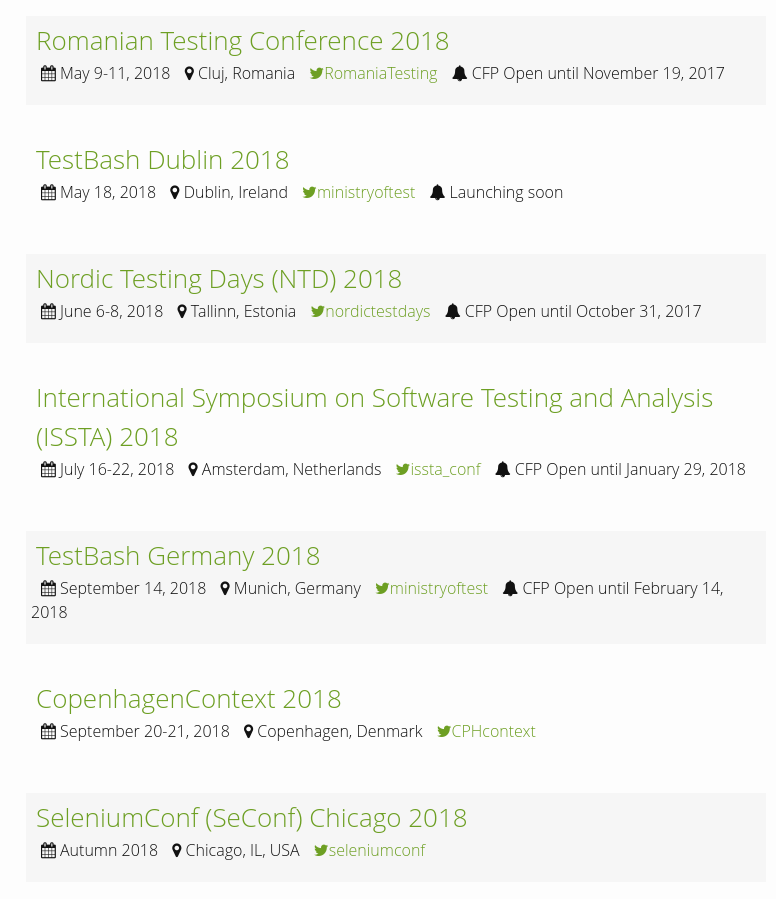
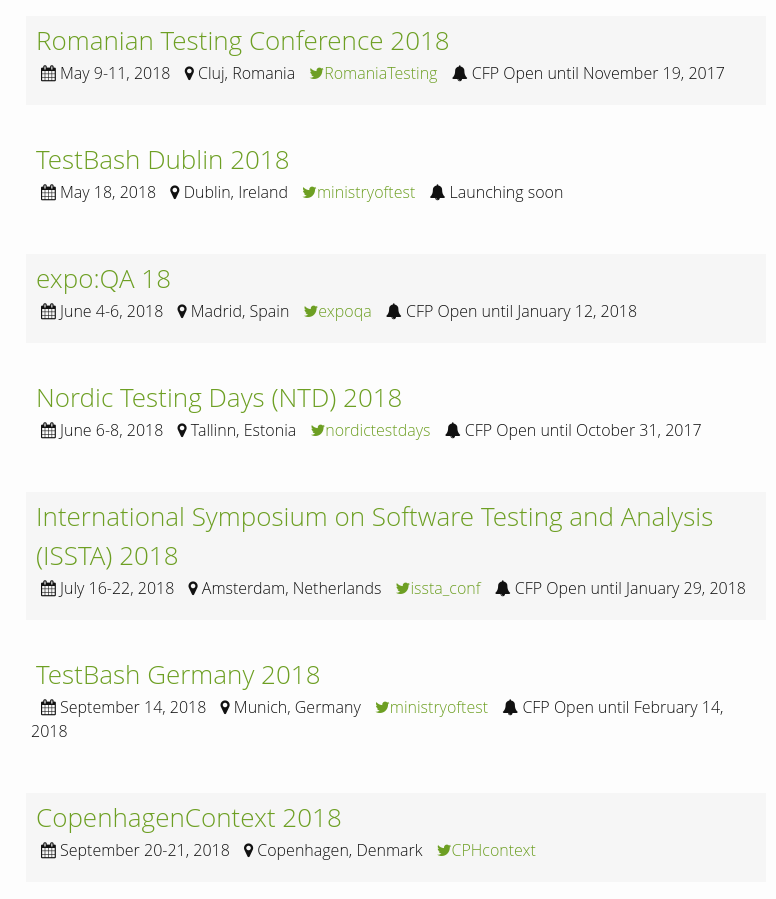
Before and after one commit to TestingConferences/testingconferences.github.io, a Jekyll site: the page built from index.html, in a window 1280 px wide and 900 px high, scrolled down 2710 px. Shown: the whole window, without its empty margins (244-1020 px from the left). Built offline with Jekyll 4.4.1, drawn with Linux system fonts in a browser that asks for light colours.

Commit message:
Added expo:QA 18

```diff
--- a/_data/current.yml
+++ b/_data/current.yml
@@ -157,6 +157,13 @@
   twitter: ministryoftest
   status: Launching soon
 
+- name: expo:QA 18
+  location: Madrid, Spain
+  dates: "June 4-6, 2018"
+  url: http://www.expoqa.com/
+  twitter: expoqa
+  status: CFP Open until January 12, 2018
+
 - name: Nordic Testing Days (NTD) 2018
   location: Tallinn, Estonia
   dates: "June 6-8, 2018"
```
